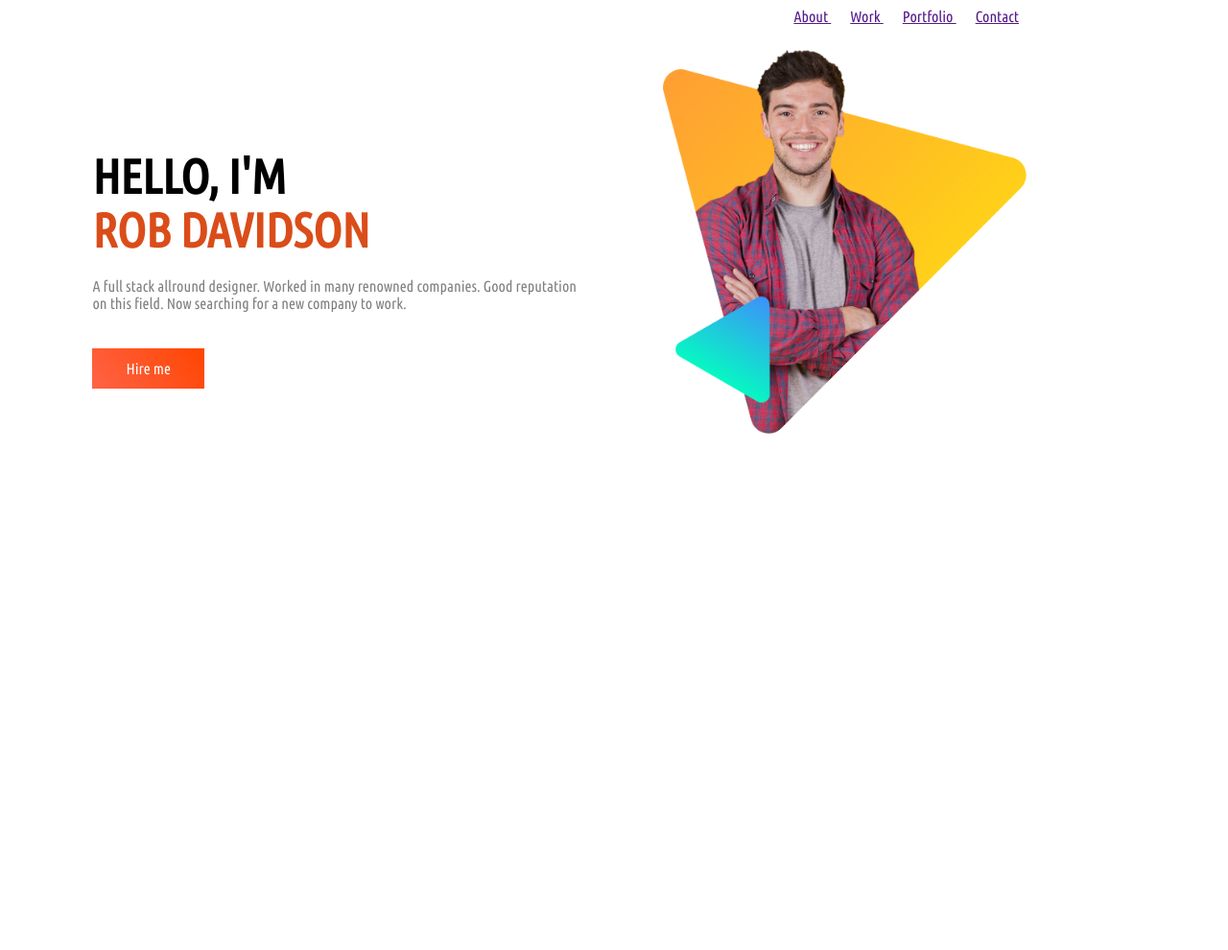
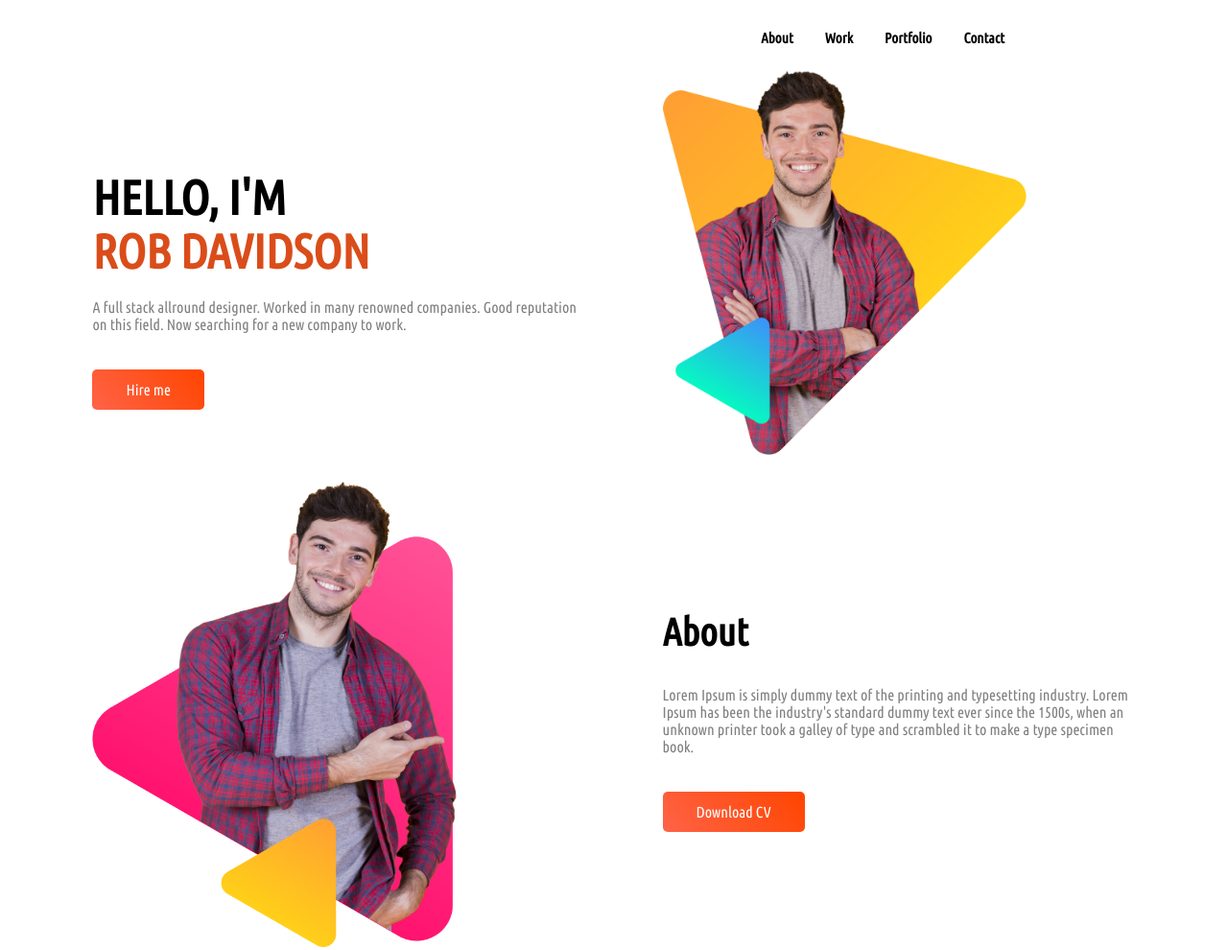
Before and after one commit to MuhtasimMahmud/Assignment-1-Personal_website, a plain HTML site: page index.html in a window 1280 px wide. Shown: the whole page at 96% size. Before the commit the page ends 800 px from the top, so only its background shows below. Drawn offline with Linux system fonts and the light colour scheme; a web font is replaced by a local one.

Commit message:
about section done

```diff
--- a/index.html
+++ b/index.html
@@ -13,31 +13,41 @@
     </head>
 
     <body>
-        <!-- <div class="navigation-bar"> -->
+        <section class="navigation-bar">
             <ul>
                 <li> <a href=""> About </a> </li>
-                <li> <a href=""> Work </a></li>
+                <li> <a href=""> Work </a> </li>
                 <li> <a href=""> Portfolio </a> </li>
-                <li> <a href=""> Contact </a></li>
+                <li> <a href=""> Contact </a> </li>
             </ul>
 
-        <!-- </div> -->
+        </section>
 
         <section class="introduction">
-            <div class="half-width left">
+            <div class="half-width writings">
                 <h1>HELLO, I'M</h1>
-                <h1> <span class="highlight"> ROB DAVIDSON </span></h5>
+                <h1> <span class="highlight"> ROB DAVIDSON </span> </h5>
                 <p>A full stack allround designer. Worked in many renowned companies. Good reputation on this field. Now searching for a new company to work.</p>
                 <a href="" class="orange-button"> Hire me</a>
             </div>
 
-            <div class="half-width right">
+            <div class="half-width image">
                 <img src="images/peter.png" alt="">
             </div>
-
         </section>
 
 
+        <section class="about">
+            <div class="half-width image">
+                <img src="images/peter_dream.png" alt="">
+            </div>
+
+            <div class="half-width writings">
+                <h2> About </h2>
+                <p>Lorem Ipsum is simply dummy text of the printing and typesetting industry. Lorem Ipsum has been the industry's standard dummy text ever since the 1500s, when an unknown printer took a galley of type and scrambled it to make a type specimen book.</p>
+                <a href="" class="orange-button"> Download CV</a>
+            </div>
+        </section>
 
 
     </body>
--- a/style.css
+++ b/style.css
@@ -10,6 +10,7 @@ body{
     padding: 12px 35px;
     background-image: linear-gradient(50deg, tomato, orangered);
     color: white;
+    border-radius: 5px;
 }
 .highlight{
     color: rgb(218, 77, 26);
@@ -31,10 +32,10 @@ h1{
 h2{
     font-size: 40px;
 }
-.introduction .left{
+.writings{
     margin-top: 10%;
 }
-.left p{
+.half-width p{
     color: gray;
     margin-bottom: 50px;
 }
@@ -43,10 +44,19 @@ ul{
     margin: 0px;
     padding: 0px;
     float: right;
-    margin-right: 200px;
+    margin-right: 210px;
 
 }
 li{
     display: inline;
-    padding: 10px;
+    padding: 15px;
 }
+li a{
+    text-decoration: none;
+    color: black;
+    font-size: 15px;
+    font-weight: bold;
+}
+.navigation-bar{
+    margin-top: 30px;
+}
```
